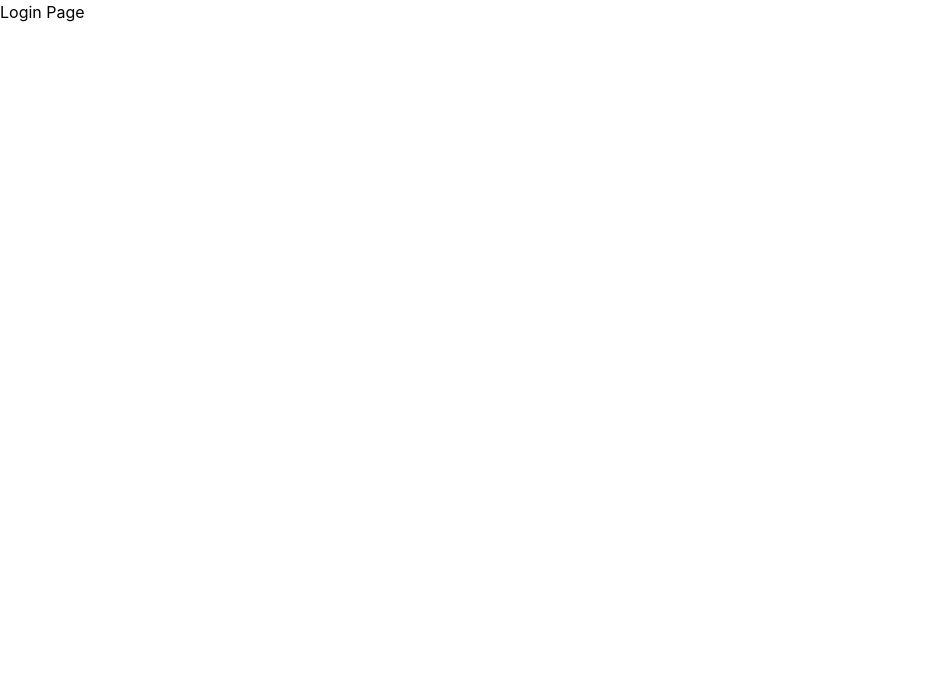
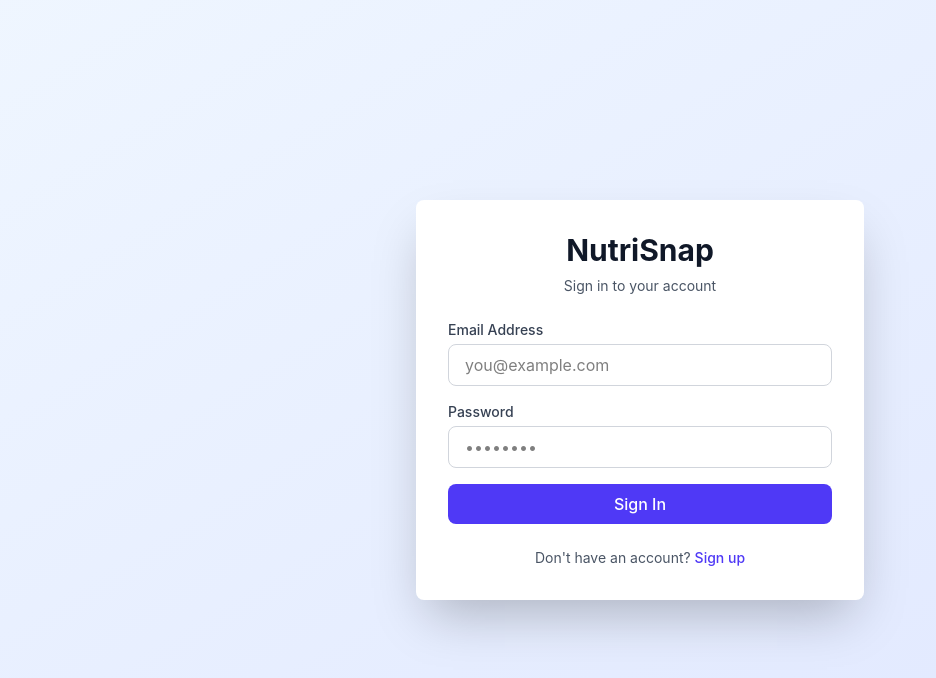
Before and after one commit to TusharKcode/NutriSnap-AI, a React app in the folder frontend/: page / in a window 1280 px wide. Shown: the top 678 px of the page, without its empty margins (0-936 px from the left). Built offline with nearby package versions, Linux system fonts and the light colour scheme; the HTML template or start-up script is replaced by a standard one.

Commit message:
Login Page Working

```diff
--- a/frontend/src/pages/Login.jsx
+++ b/frontend/src/pages/Login.jsx
@@ -1,5 +1,153 @@
-function Login(){
-    return <h1>Login Page</h1>
+import { useState } from 'react';
+import { useNavigate } from 'react-router-dom';
+import { useAuth } from '../context/AuthContext';
+
+export default function Login() {
+	const navigate = useNavigate();
+	const { login } = useAuth();
+
+	const [formValues, setFormValues] = useState({
+		email: '',
+		password: '',
+	});
+	const [isLoading, setIsLoading] = useState(false);
+	const [errorMessage, setErrorMessage] = useState('');
+
+	const handleChange = (e) => {
+		const { name, value } = e.target;
+		setFormValues((prev) => ({
+			...prev,
+			[name]: value,
+		}));
+		// Clear error when user starts typing
+		if (errorMessage) setErrorMessage('');
+	};
+
+	const handleSubmit = async (e) => {
+		e.preventDefault();
+		setIsLoading(true);
+		setErrorMessage('');
+
+		try {
+			const response = await login(formValues);
+
+			if (response?.status === 200) {
+				navigate('/dashboard');
+			} else {
+				const errorMsg = response?.data?.message || 'Login failed. Please try again.';
+				setErrorMessage(errorMsg);
+			}
+		} catch (error) {
+			setErrorMessage(
+				error?.response?.data?.message || error?.message || 'An error occurred. Please try again.'
+			);
+		} finally {
+			setIsLoading(false);
+		}
+	};
+
+	return (
+		<div className="flex items-center justify-center min-h-screen bg-linear-to-br from-blue-50 to-indigo-100 px-4 sm:px-6 lg:px-8">
+			<div className="w-full max-w-md">
+				{/* Card */}
+				<div className="bg-white rounded-lg shadow-2xl p-8 space-y-6">
+					{/* Header */}
+					<div className="text-center">
+						<h1 className="text-3xl font-bold text-gray-900">NutriSnap</h1>
+						<p className="text-gray-600 mt-2 text-sm">Sign in to your account</p>
+					</div>
+
+					{/* Error Message */}
+					{errorMessage && (
+						<div className="bg-red-50 border border-red-200 rounded-lg p-3">
+							<p className="text-red-700 text-sm">{errorMessage}</p>
+						</div>
+					)}
+
+					{/* Form */}
+					<form onSubmit={handleSubmit} className="space-y-4">
+						{/* Email Field */}
+						<div>
+							<label htmlFor="email" className="block text-sm font-medium text-gray-700 mb-1">
+								Email Address
+							</label>
+							<input
+								type="email"
+								id="email"
+								name="email"
+								value={formValues.email}
+								onChange={handleChange}
+								placeholder="you@example.com"
+								required
+								className="w-full px-4 py-2 border border-gray-300 rounded-lg focus:outline-none focus:ring-2 focus:ring-indigo-500 focus:border-transparent transition"
+							/>
+						</div>
+
+						{/* Password Field */}
+						<div>
+							<label htmlFor="password" className="block text-sm font-medium text-gray-700 mb-1">
+								Password
+							</label>
+							<input
+								type="password"
+								id="password"
+								name="password"
+								value={formValues.password}
+								onChange={handleChange}
+								placeholder="••••••••"
+								required
+								className="w-full px-4 py-2 border border-gray-300 rounded-lg focus:outline-none focus:ring-2 focus:ring-indigo-500 focus:border-transparent transition"
+							/>
+						</div>
+
+						{/* Login Button */}
+						<button
+							type="submit"
+							disabled={isLoading}
+							className="w-full bg-indigo-600 hover:bg-indigo-700 disabled:bg-gray-400 text-white font-medium py-2 px-4 rounded-lg transition duration-200 flex items-center justify-center gap-2"
+						>
+							{isLoading ? (
+								<>
+									<svg
+										className="animate-spin h-5 w-5"
+										xmlns="http://www.w3.org/2000/svg"
+										fill="none"
+										viewBox="0 0 24 24"
+									>
+										<circle
+											className="opacity-25"
+											cx="12"
+											cy="12"
+											r="10"
+											stroke="currentColor"
+											strokeWidth="4"
+										></circle>
+										<path
+											className="opacity-75"
+											fill="currentColor"
+											d="M4 12a8 8 0 018-8V0C5.373 0 0 5.373 0 12h4zm2 5.291A7.962 7.962 0 014 12H0c0 3.042 1.135 5.824 3 7.938l3-2.647z"
+										></path>
+									</svg>
+									Signing in...
+								</>
+							) : (
+								'Sign In'
+							)}
+						</button>
+					</form>
+
+					{/* Footer Link */}
+					<div className="text-center text-sm text-gray-600">
+						Don't have an account?{' '}
+						<button
+							onClick={() => navigate('/register')}
+							className="text-indigo-600 hover:text-indigo-700 font-medium transition"
+						>
+							Sign up
+						</button>
+					</div>
+				</div>
+			</div>
+		</div>
+	);
 }
-
-export default Login;
```
